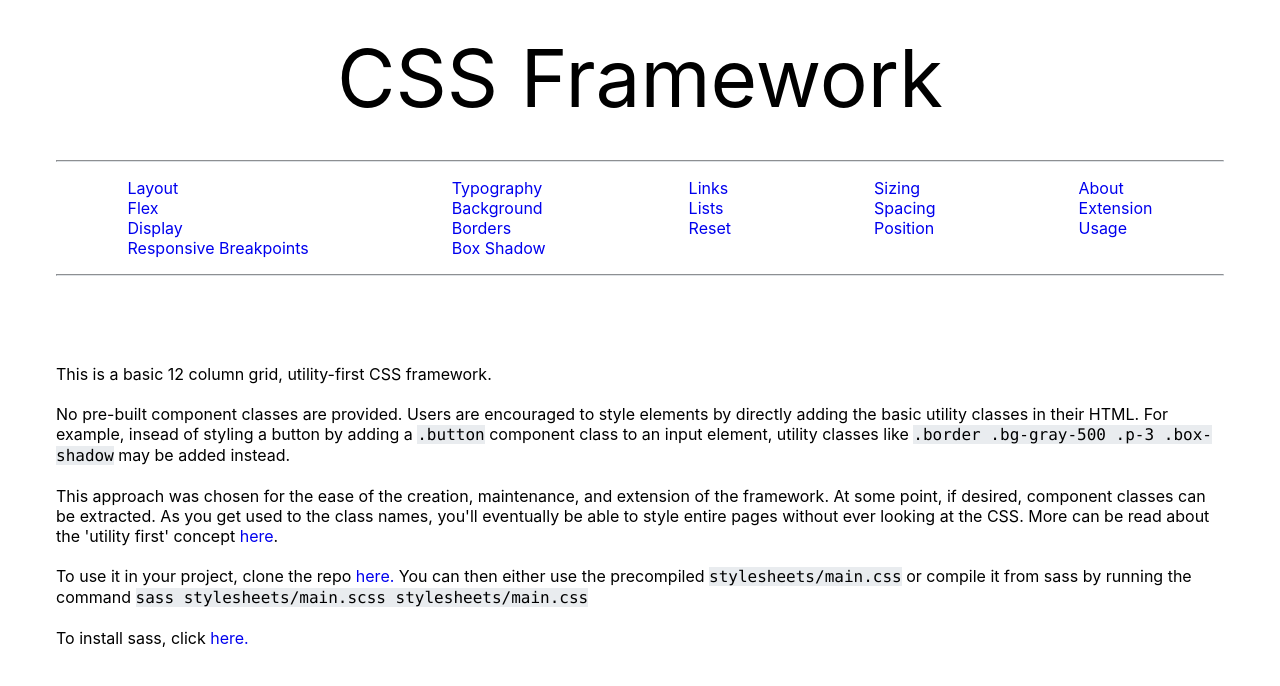
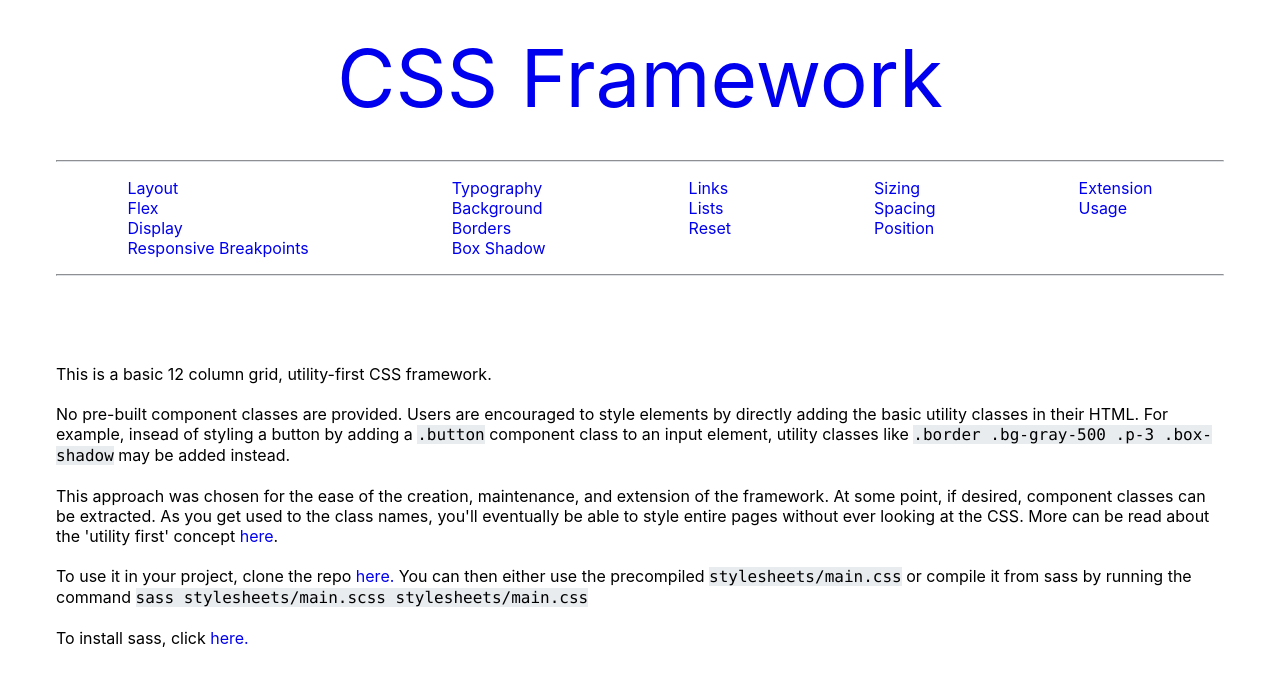
Before and after one commit to esteban90-dev/css-framework-site, a Jekyll site: the page built from index.html, in a window 1280 px wide. Shown: the top 686 px of the page. Built offline with Jekyll 4.4.1, drawn with Linux system fonts in a browser that asks for light colours.

Commit message:
remove link to index.html - make site heading be the link instead

```diff
--- a/_layouts/default.html
+++ b/_layouts/default.html
@@ -11,7 +11,7 @@
     <main class="container m-auto max-width-8_lg pl-3 pr-3">
       <div class="row">
         <header class="col-12">
-          <h1 class="text-center mt-3">CSS Framework</h1>
+          <h1 class="text-center mt-3"><a href="index.html" class="link-no-underline black">CSS Framework</a></h1>
         </header>
       </div>
       <div class="row">
@@ -41,7 +41,6 @@
               <li><a href="./position.html" class="link-no-underline">Position</a></li>
             </div>
             <div>
-              <li><a href="./index.html" class="link-no-underline">About</a></li>
               <li><a href="./extension.html" class="link-no-underline">Extension</a></li>
               <li><a href="./usage.html" class="link-no-underline">Usage</a></li>
             </div>
```
